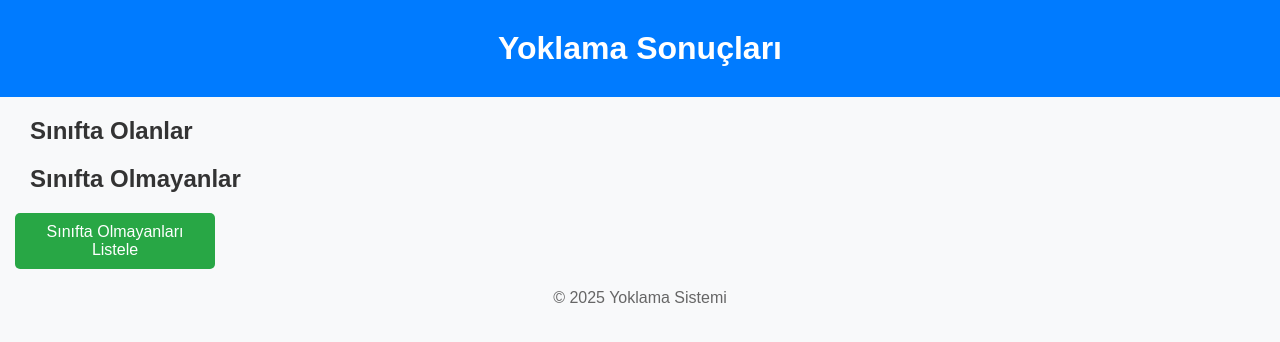
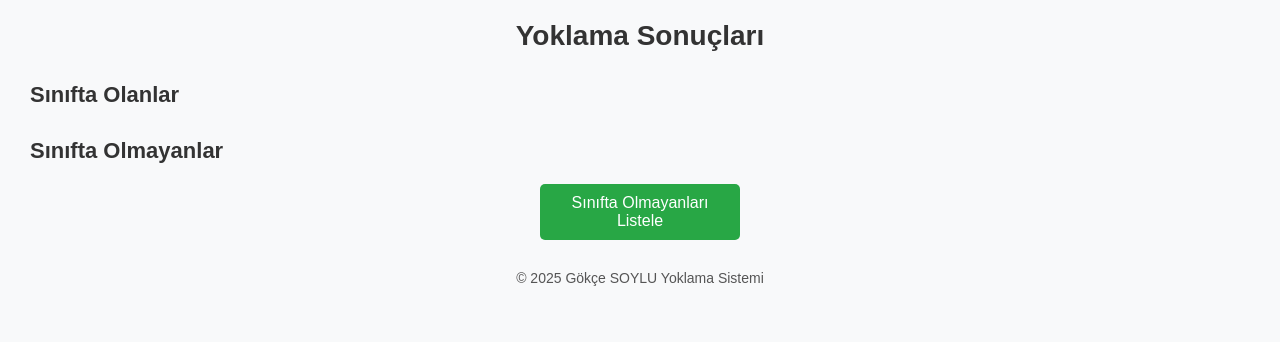
Before and after one commit to GokceSoylu/attendance_app, a Flask app: template templates/result.html in a window 1280 px wide. Shown: the top 342 px of the page. Run offline with Flask 3, Linux system fonts and the light colour scheme; the template is opened without the code that fills it, so the values that code supplies are empty.

Commit message:
bacgroun kaldırıldı alt bilgi düznlendi

```diff
--- a/templates/result.html
+++ b/templates/result.html
@@ -14,16 +14,20 @@
             color: #333;
         }
 
-        header {
-            background-color: #007BFF;
-            color: white;
-            padding: 10px;
-            text-align: center;
-        }
-
         h1,
         h2 {
             margin: 20px 15px;
+        }
+
+        h1 {
+            text-align: center;
+            font-size: 28px;
+            color: #333;
+        }
+
+        h2 {
+            font-size: 22px;
+            margin-top: 30px;
         }
 
         .student-list {
@@ -38,16 +42,21 @@
         }
 
         .student-button {
-            display: inline-block;
-            /* Buton genişliği içeriğe bağlı */
-            padding: 10px 20px;
+            display: block;
+            /* Buton genişliği aynı olacak */
+            width: 300px;
+            /* Tüm butonlar aynı genişlikte */
+            padding: 10px;
             font-size: 16px;
+            text-align: center;
             text-decoration: none;
             color: white;
             background-color: #007BFF;
             border: none;
             border-radius: 5px;
             cursor: pointer;
+            margin: 0 auto;
+            /* Ortalıyor */
             transition: background-color 0.3s ease, transform 0.2s ease;
             box-shadow: 0px 4px 6px rgba(0, 0, 0, 0.1);
         }
@@ -55,7 +64,6 @@
         .student-button:hover {
             background-color: #0056b3;
             transform: translateY(-3px);
-            /* Hoverda buton hafif yukarı kalkar */
         }
 
         .student-button.absent {
@@ -72,7 +80,7 @@
 
         .show-button {
             display: block;
-            margin: 20px 0;
+            margin: 20px auto;
             padding: 10px;
             width: 200px;
             text-align: center;
@@ -91,16 +99,15 @@
 
         footer {
             text-align: center;
-            margin: 20px 0;
-            color: #666;
+            margin: 30px 0;
+            font-size: 14px;
+            color: #555;
         }
     </style>
 </head>
 
 <body>
-    <header>
-        <h1>Yoklama Sonuçları</h1>
-    </header>
+    <h1>Yoklama Sonuçları</h1>
 
     <div class="list-container">
         <h2>Sınıfta Olanlar</h2>
@@ -131,7 +138,7 @@
     </div>
 
     <footer>
-        <p>&copy; 2025 Yoklama Sistemi</p>
+        <p>&copy; 2025 Gökçe SOYLU Yoklama Sistemi</p>
     </footer>
 
     <script>
```
